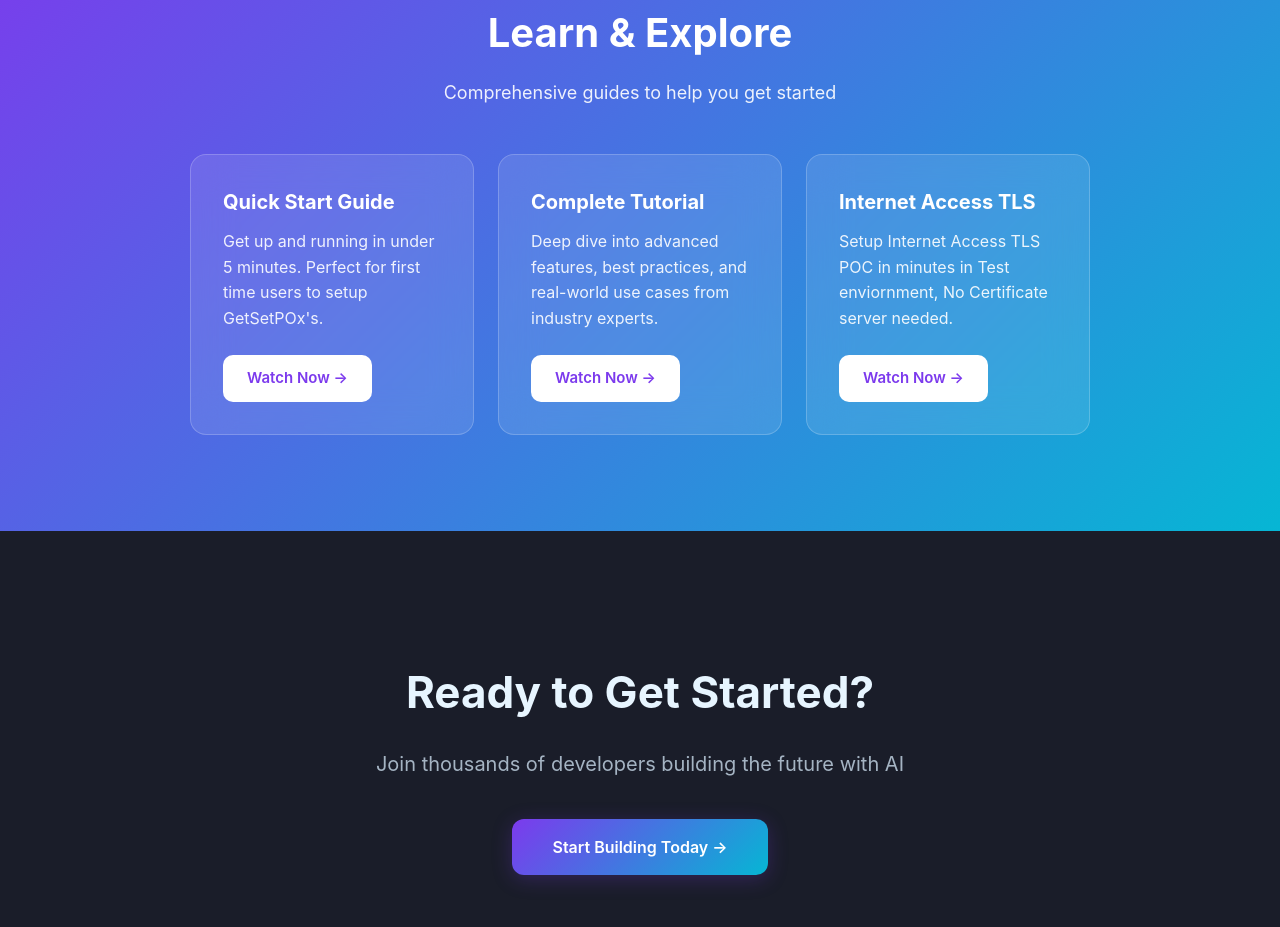
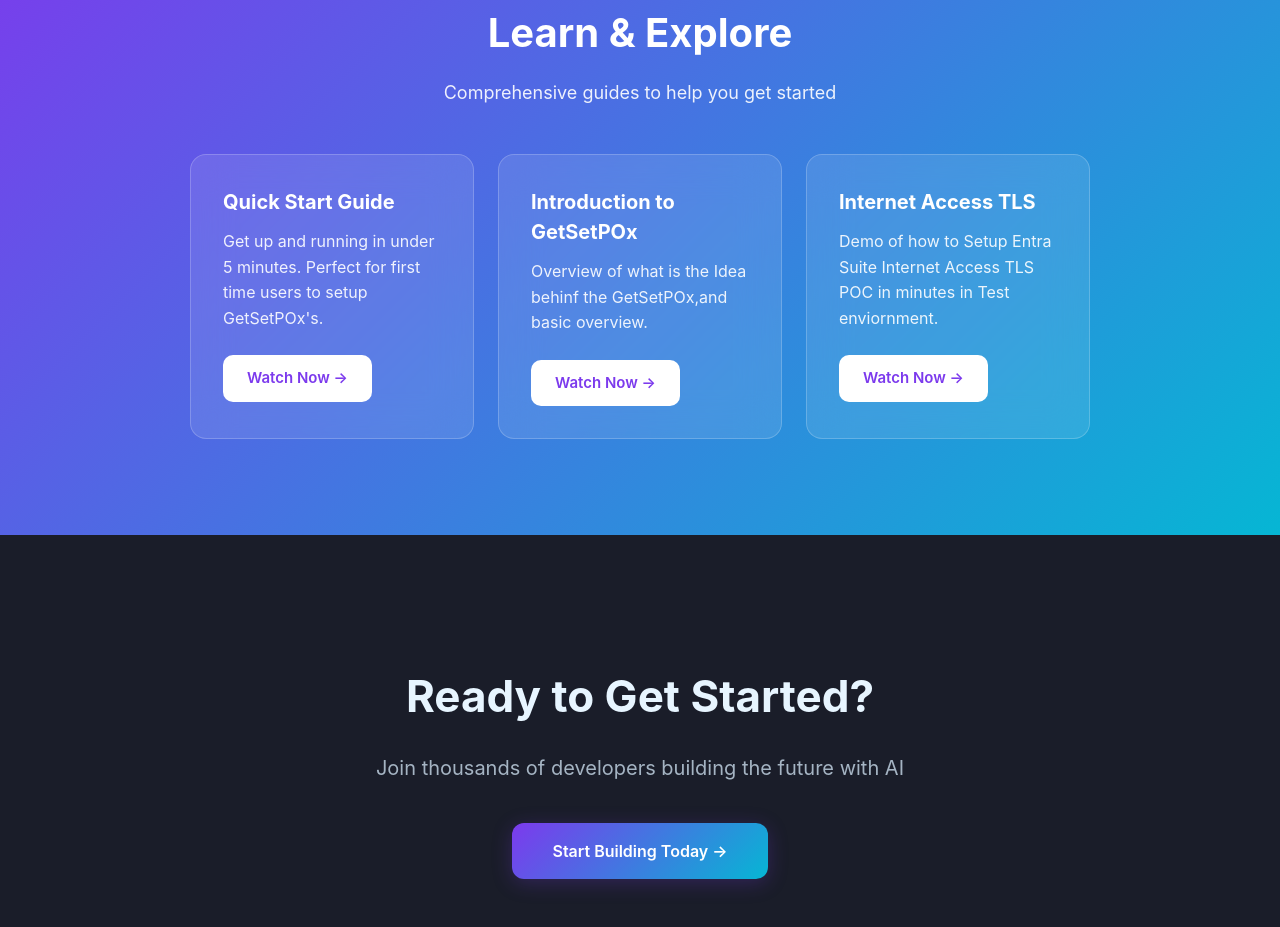
Before and after one commit to jeevanbisht/GetSetPOx, a plain HTML site: page index.html in a window 1280 px wide. Shown: the part 2167-3094 px from the top of the page. Drawn offline with nearby package versions, Linux system fonts and the light colour scheme.

Commit message:
Update index.html

```diff
--- a/index.html
+++ b/index.html
@@ -747,13 +747,13 @@
                 <a href="https://youtu.be/6kwl1UdRb90?autoplay=1&rel=0" target="_blank" class="video-button">Watch Now →</a>
             </div>
             <div class="video-card">
-                <h3>Complete Tutorial</h3>
-                <p>Deep dive into advanced features, best practices, and real-world use cases from industry experts.</p>
-                <a href="#" class="video-button">Watch Now →</a>
+                <h3>Introduction to GetSetPOx</h3>
+                <p> Overview of what is the Idea behinf the GetSetPOx,and basic overview.</p>
+                <a href="https://youtu.be/cBpayewAFOo?autoplay=1&rel=0" target="_blank" class="video-button">Watch Now →</a>
             </div>
             <div class="video-card">
                 <h3>Internet Access TLS </h3>
-                <p>Setup Internet Access TLS POC in minutes in Test enviornment, No Certificate server needed.</p>
+                <p> Demo of how to Setup Entra Suite Internet Access TLS POC in minutes in Test enviornment.</p>
                 <a href="https://www.youtube.com/watch?v=_YFWg6JwbPk?autoplay=1&rel=0" target="_blank" class="video-button">Watch Now →</a>
             </div>
         </div>
```
